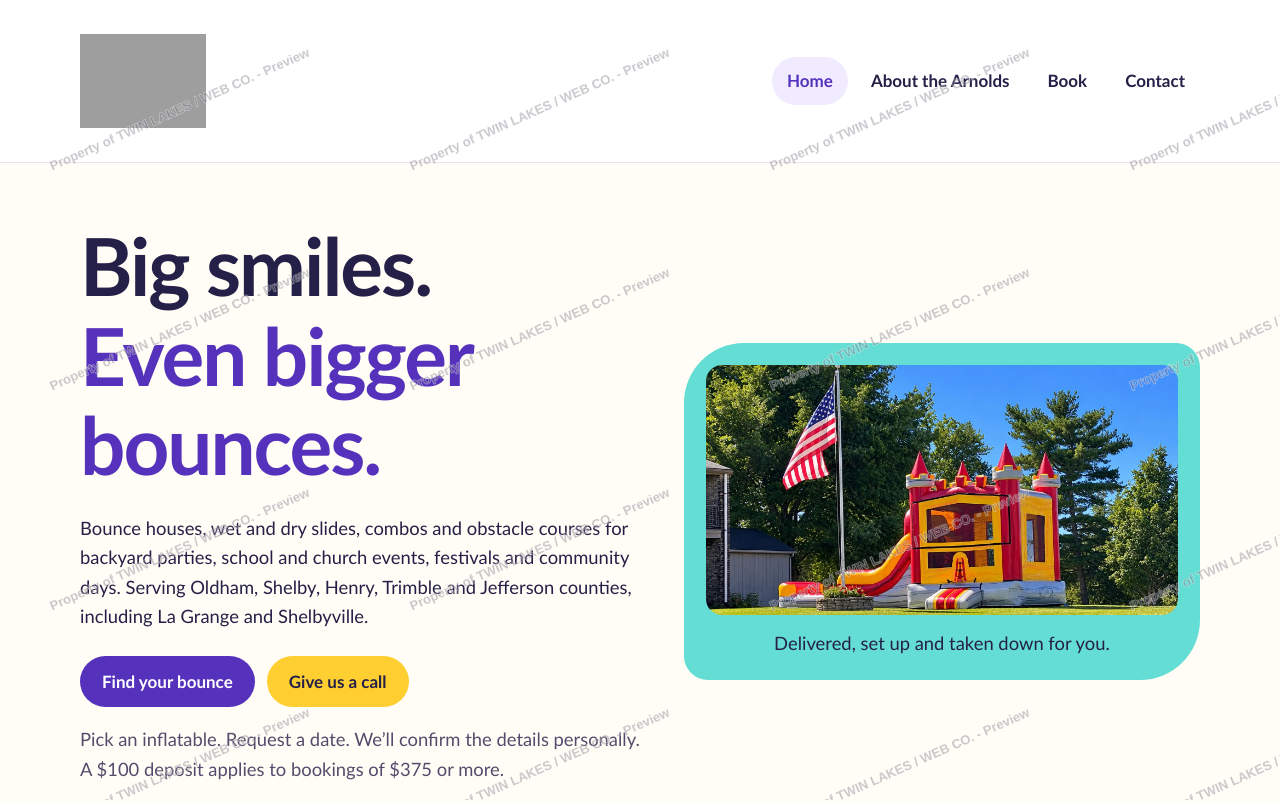
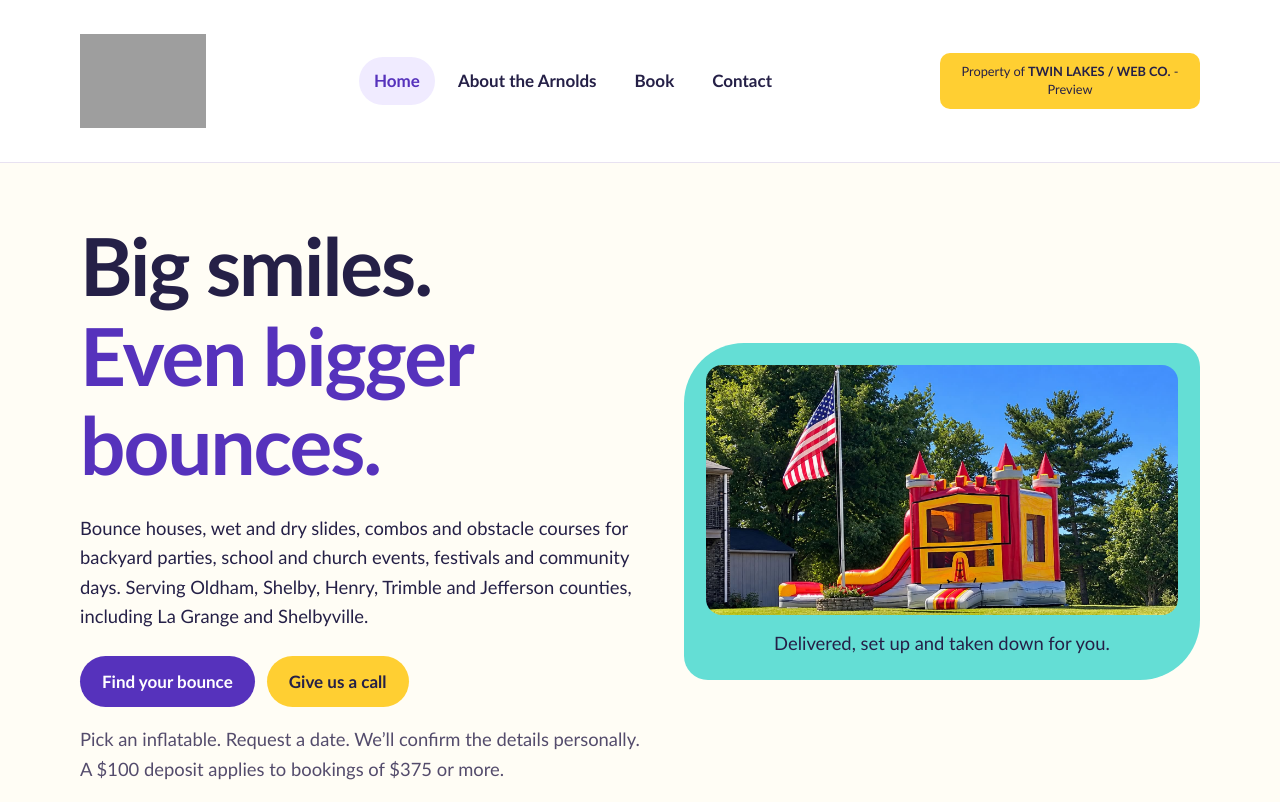
Before and after one commit to twinlakeswebco/allaboutthatbounce, a website with bundled scripts: page public/index.html in a window 1280 px wide. Shown: the top 802 px of the page. Built offline with nearby package versions, Linux system fonts and the light colour scheme; grey boxes are pictures that could not be loaded; files whose address does not match are found by name.

Commit message:
Replace repeating preview watermark with persistent navigation bar

```diff
--- a/public/index.html
+++ b/public/index.html
@@ -46,6 +46,7 @@
           <a href="index.html" aria-current="page">Home</a><a href="about.html">About the Arnolds</a
           ><a href="book.html">Book</a><a href="contact.html">Contact</a>
         </nav>
+        <p class="preview-bar">Property of <strong>TWIN LAKES / WEB CO.</strong> - Preview</p>
       </div>
     </header>
     <main id="main">
@@ -148,7 +149,6 @@
         </div>
       </section>
     </main>
-    <div class="preview-watermark" aria-hidden="true"></div>
     <footer>
       <div class="wrap">
         <a href="tel:5028517596">502-851-7596</a
--- a/public/styles.css
+++ b/public/styles.css
@@ -789,15 +789,47 @@ main {
   }
 }
 
-/* Remove the preview-watermark elements after final payment is confirmed. */
-.preview-watermark {
-  position: fixed;
-  inset: 0;
-  z-index: 9999;
-  pointer-events: none;
-  user-select: none;
-  background: url("assets/preview-watermark.svg") repeat;
-  background-size: 360px 220px;
+/* Remove the preview-bar elements after final payment is confirmed. */
+header {
+  position: sticky;
+  top: 0;
+  z-index: 20;
+  max-height: 100svh;
+  overflow-y: auto;
+}
+.skip {
+  z-index: 30;
+}
+.header-inner {
+  flex-wrap: wrap;
+}
+.preview-bar {
+  margin: 0;
+  padding: 10px 14px;
+  max-width: 260px;
+  background: var(--yellow);
+  color: var(--ink);
+  border-radius: 10px;
+  font-size: 0.8rem;
+  line-height: 1.4;
+  text-align: center;
+}
+.preview-bar strong {
+  white-space: nowrap;
+}
+@media (max-width: 999px) {
+  .preview-bar {
+    flex-basis: 100%;
+    max-width: none;
+  }
+}
+@media (max-width: 699px) {
+  .preview-bar {
+    order: 1;
+  }
+  .nav {
+    order: 2;
+  }
 }
 .website-credit {
   flex-basis: 100%;
```
Also changed, not shown: public/about.html (+1 -1 lines), public/admin.html (+1 -1 lines), public/book.html (+1 -1 lines), public/contact.html (+1 -1 lines).
